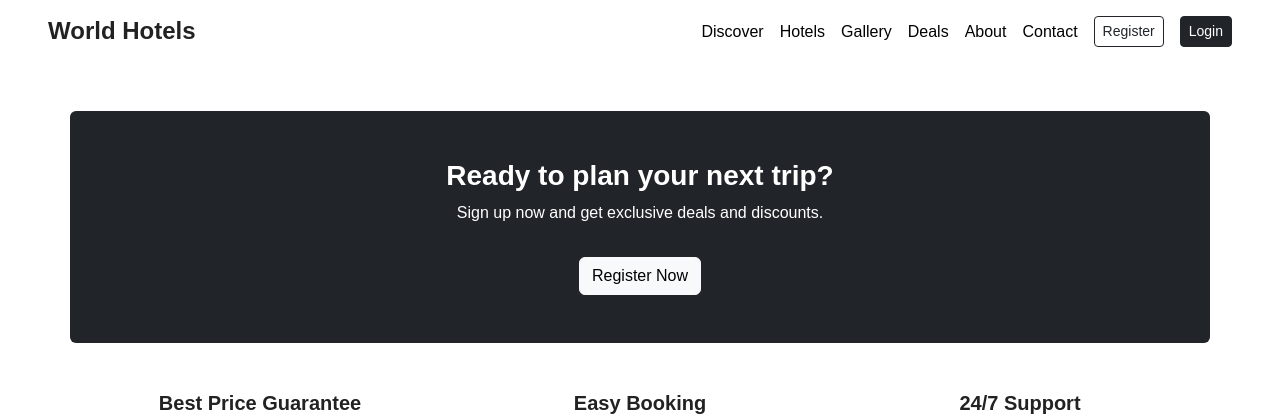
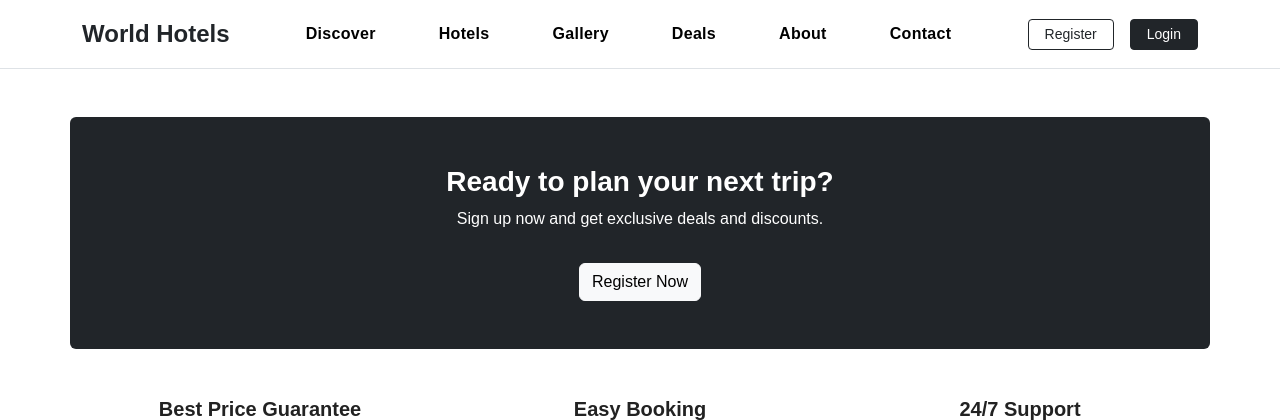
Before and after one commit to saina-singh/hotel-booking-web-application, a Flask app: page /about in a window 1280 px wide. Shown: the top 420 px of the page. Run offline with Flask 3, Linux system fonts and the light colour scheme.

Commit message:
css and base updated

```diff
--- a/static/style.css
+++ b/static/style.css
@@ -170,3 +170,42 @@ a:hover {
   transform: translateY(-4px);
   box-shadow: 0 12px 28px rgba(0, 0, 0, 0.14);
 }
+
+.nav-center a {
+  font-weight: 700;
+  letter-spacing: 0.3px;
+  padding: 6px 4px;
+  position: relative;
+}
+
+.nav-center a:hover {
+  text-decoration: none;
+  opacity: 0.8;
+}
+
+/* optional: little underline hover effect */
+.nav-center a::after {
+  content: "";
+  position: absolute;
+  left: 0;
+  bottom: 0;
+  width: 0%;
+  height: 2px;
+  background: #111;
+  transition: width 0.2s ease;
+}
+
+.nav-center a:hover::after {
+  width: 100%;
+}
+
+.nav-center {
+  gap: 55px;
+}
+
+.nav-center a {
+  font-weight: bold;
+  letter-spacing: 0.3px;
+  padding: 6px 4px;
+  position: relative;
+}
--- a/templates/base.html
+++ b/templates/base.html
@@ -11,34 +11,44 @@
 
 <body>
 
-  <div class="container-fluid px-5">
+  <!-- NAVBAR WRAPPER -->
+  <header class="border-bottom bg-white">
+    <div class="container py-3">
+      <div class="d-flex align-items-center">
 
-    <!-- NAVBAR -->
-    <div class="d-flex align-items-center py-3 flex-nowrap">
-      <h4 class="fw-bold mb-0">World Hotels</h4>
+        <!-- LEFT: Logo -->
+        <a href="{{ url_for('index') }}" class="fw-bold fs-4 text-dark text-decoration-none">
+          World Hotels
+        </a>
 
-      <div class="d-flex gap-3 align-items-center ms-auto flex-nowrap">
+        <!-- CENTER: Navigation -->
+        <nav class="mx-auto">
+          <div class="d-flex align-items-center nav-center">
             <a href="{{ url_for('index') }}">Discover</a>
             <a href="{{ url_for('hotels') }}">Hotels</a>
             <a href="{{ url_for('gallery') }}">Gallery</a>
             <a href="{{ url_for('deals') }}">Deals</a>
             <a href="{{ url_for('about') }}">About</a>
             <a href="{{ url_for('contact') }}">Contact</a>
+          </div>
+        </nav>
 
+        <!-- RIGHT: Profile / Auth -->
+        <div class="d-flex align-items-center gap-3">
           {% if session.get('loggedin') %}
-        <!-- Profile circle (top right) -->
           <a href="{{ url_for('profile') }}" class="profile-circle" title="Profile">
             {{ (session.get('email','U'))[0].upper() }}
           </a>
-        <a class="btn btn-dark btn-sm" href="{{ url_for('logout') }}">Logout</a>
+          <a class="btn btn-dark btn-sm px-3" href="{{ url_for('logout') }}">Logout</a>
           {% else %}
-        <a class="btn btn-outline-dark btn-sm" href="{{ url_for('register') }}">Register</a>
-        <a class="btn btn-dark btn-sm" href="{{ url_for('login') }}">Login</a>
+          <a class="btn btn-outline-dark btn-sm px-3" href="{{ url_for('register') }}">Register</a>
+          <a class="btn btn-dark btn-sm px-3" href="{{ url_for('login') }}">Login</a>
           {% endif %}
         </div>
+
       </div>
-
-  </div> <!-- ✅ closes container-fluid properly -->
+    </div>
+  </header>
 
   <!-- Banner image ONLY on these pages -->
   {% if endpoint in ['index', 'login', 'register'] %}
```
Lines whose indentation alone changed are shown as unchanged.
